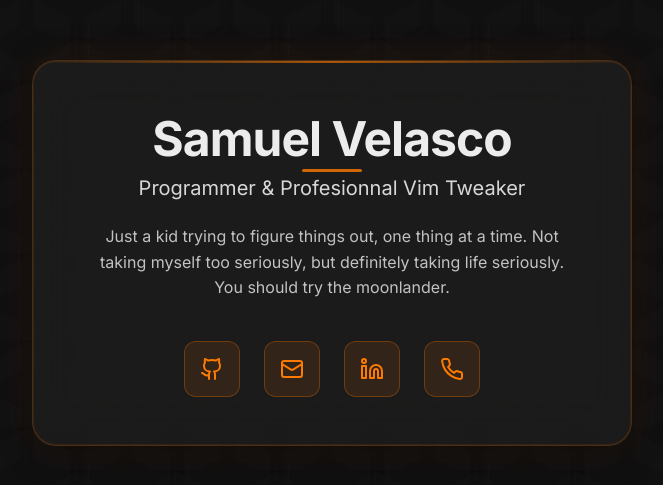
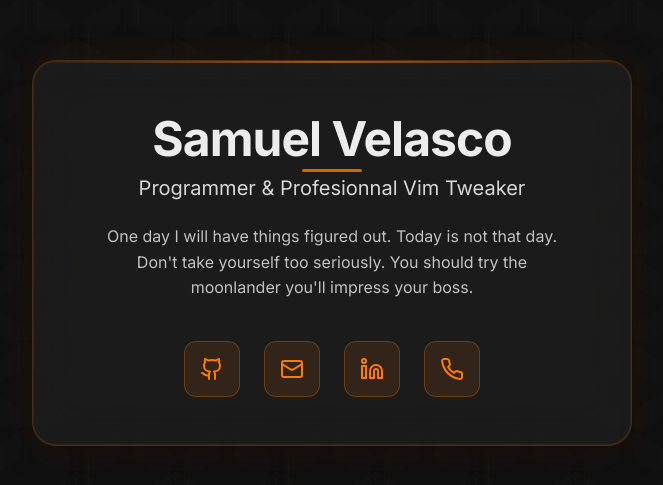
Before and after one commit to VelaSam/portfolio, a SvelteKit app: page / in a window 1280 px wide. Shown: the part 147-632 px from the top of the page, without its empty margins (308-971 px from the left). Built offline with nearby package versions, Linux system fonts and the light colour scheme.

Commit message:
Update project files

```diff
--- a/src/routes/+page.svelte
+++ b/src/routes/+page.svelte
@@ -13,10 +13,10 @@
 			<h1 class="name">Samuel Velasco</h1>
 			<p class="title">Programmer & Profesionnal Vim Tweaker</p>
 			<p class="bio">
-				Just a kid trying to figure things out, one thing at a time.
-				Not taking myself too seriously, but definitely taking life seriously.
+				One day I will have things figured out. Today is not that day.
+				Don't take yourself too seriously.
 
-				You should try the moonlander.
+				You should try the moonlander you'll impress your boss.
 			</p>
 
 			<div class="contact-section">
```
